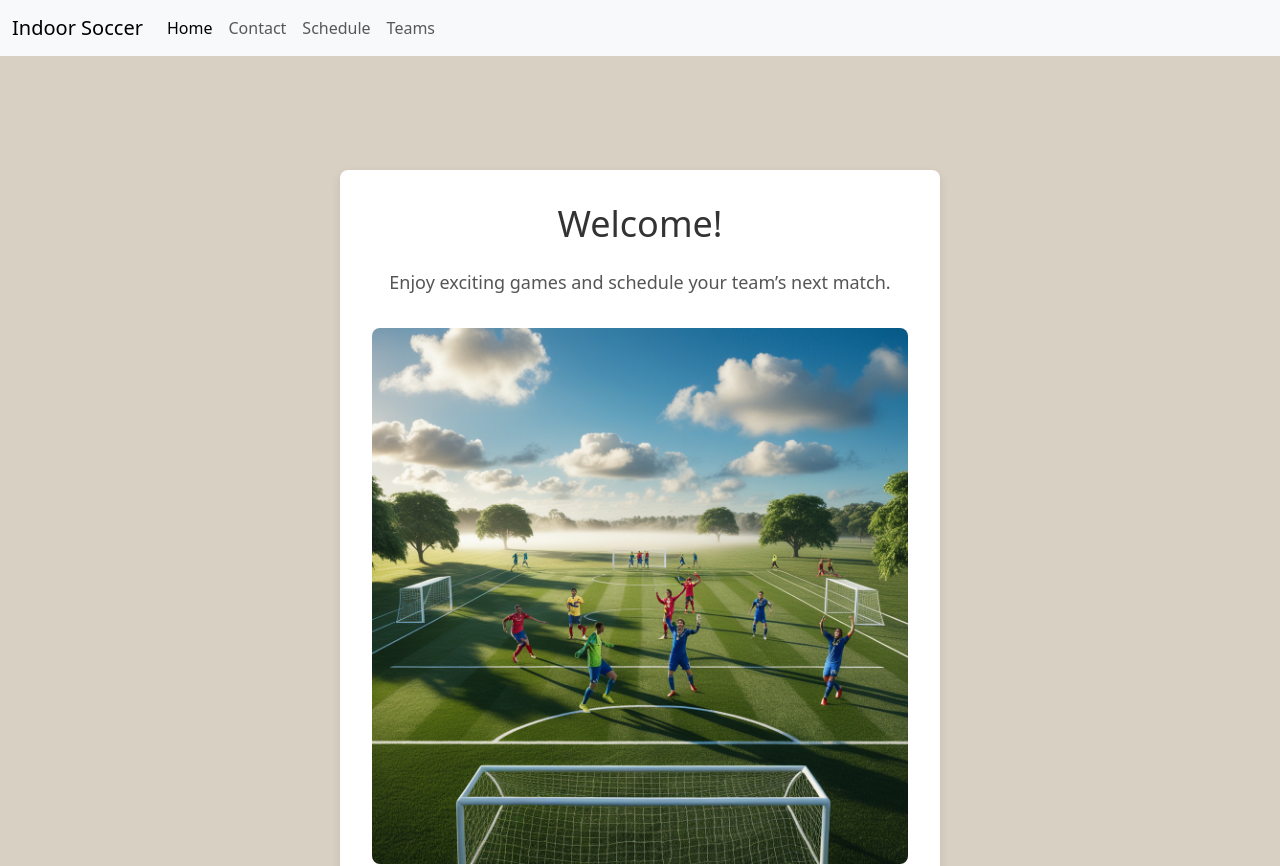
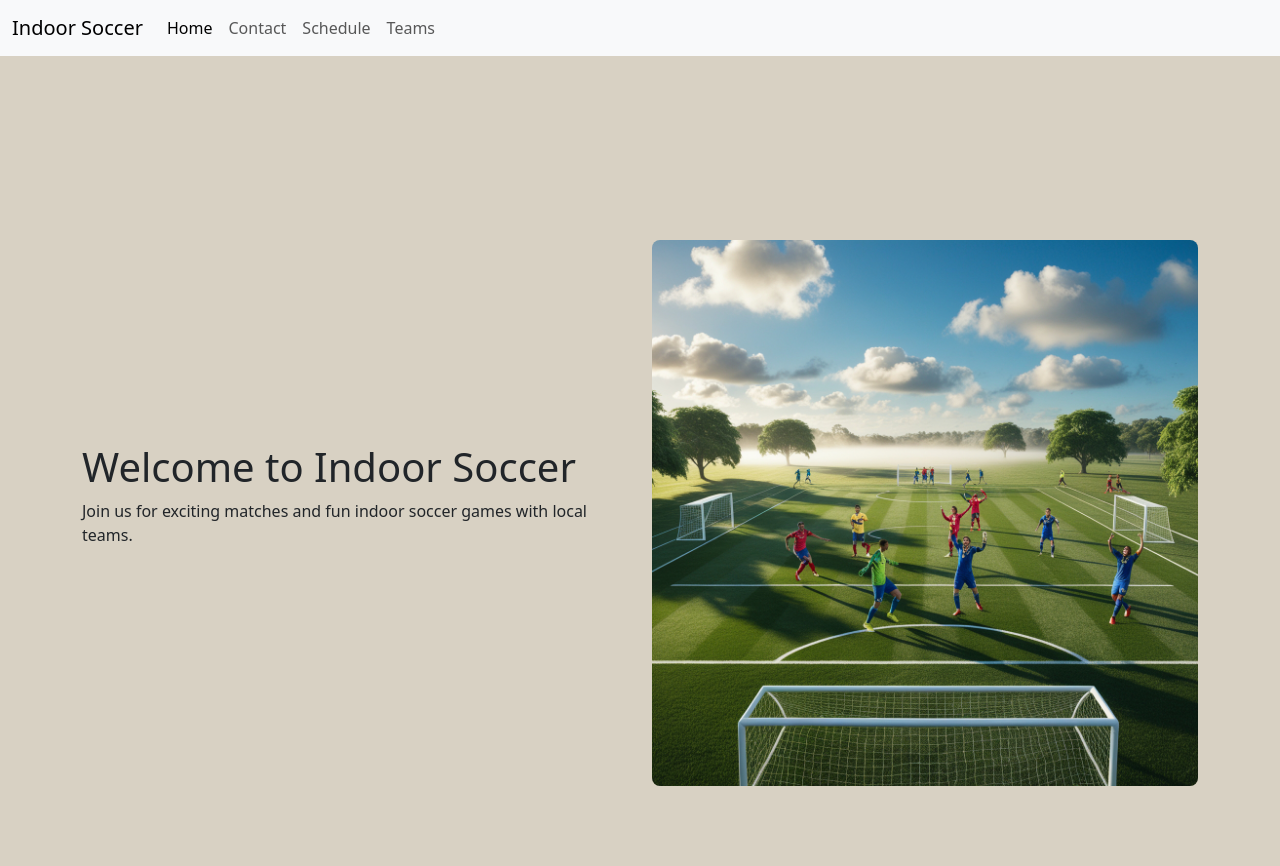
Before and after one commit to Venc-alt/indoor-soccer-app, a React (Create React App) app: page / in a window 1280 px wide. Shown: the top 866 px of the page. Built offline with nearby package versions, Linux system fonts and the light colour scheme.

Commit message:
Describe the changes made

```diff
--- a/src/pages/Home.js
+++ b/src/pages/Home.js
@@ -1,18 +1,41 @@
+// import React from 'react';
+// import '../styles/home.css';
+// import heroImage from '../images/Leonardo.jpg'; // Replace with your image
+
+// const Home = () => {
+//   return (
+//     <div className="home-container">
+//       <div className="home-content">
+//         <h1>Welcome!</h1>
+//         <p>Enjoy exciting games and schedule your team’s next match.</p>
+//         <img src={heroImage} alt="Indoor Soccer" style={{ width: '100%', borderRadius: '8px', marginBottom: '2rem' }} />
+//         <button className="cta-btn">Schedule a Game</button>
+//       </div>
+//     </div>
+//   );
+// };
+
+// export default Home;
+
+
 import React from 'react';
+import soccerImage from '../images/Leonardo.jpg';
 import '../styles/home.css';
-import heroImage from '../images/Leonardo.jpg'; // Replace with your image
 
 const Home = () => {
   return (
-    <div className="home-container">
-      <div className="home-content">
-        <h1>Welcome!</h1>
-        <p>Enjoy exciting games and schedule your team’s next match.</p>
-        <img src={heroImage} alt="Indoor Soccer" style={{ width: '100%', borderRadius: '8px', marginBottom: '2rem' }} />
-        <button className="cta-btn">Schedule a Game</button>
+    <div className="container home-container"> {/* Bootstrap container */}
+      <div className="row align-items-center"> {/* Align vertically */}
+        <div className="col-md-6 order-md-1"> {/* 50% width on medium screens and above */}
+          <h1>Welcome to Indoor Soccer</h1>
+          <p>Join us for exciting matches and fun indoor soccer games with local teams.</p>
+        </div>
+        <div className="col-md-6 order-md-2"> {/* 50% width on medium screens and above */}
+          <img src={soccerImage} alt="Indoor Soccer" className="img-fluid" /> {/* Responsive image */}
+        </div>
       </div>
     </div>
   );
-};
+}
 
 export default Home;
--- a/src/styles/home.css
+++ b/src/styles/home.css
@@ -1,36 +1,41 @@
 /* General page styles */
 .home-container {
-  display: flex;
-  justify-content: center;
-  align-items: center;
-  min-height: 100vh;
+  margin: 0 auto;
+  max-width: 1200px;
+  padding-top: 50px; /* Add some top padding */
 }
 
 .home-content {
-  text-align: center;
+  text-align: left;
   padding: 2rem;
   background-color: #fff;
   border-radius: 8px;
-  box-shadow: 0px 4px 10px rgba(0, 0, 0, 0.1); /* Subtle shadow for elevation */
-  max-width: 600px; /* Restrict width for better readability */
+  box-shadow: 0px 4px 10px rgba(0, 0, 0, 0.1);
 }
 
 /* Typography */
 .home-content h1 {
-  font-size: 36px; /* Larger for main heading */
-  color: #333; /* Dark text color */
-  margin-bottom: 1.5rem; /* Spacing below the heading */
+  font-size: 36px;
+  color: #333;
+  margin-bottom: 1.5rem;
 }
 
 .home-content p {
-  font-size: 18px; /* Medium size for text */
-  color: #555; /* Slightly lighter text color */
+  font-size: 18px;
+  color: #555;
   margin-bottom: 2rem;
+}
+
+/* Image styling */
+img {
+  max-width: 100%; /* Ensure responsiveness */
+  border-radius: 8px; /* Add a slight border radius */
+  margin-top: 20px; /* Space between image and content on smaller screens */
 }
 
 /* Button styles */
 .cta-btn {
-  background-color: #547B5B; /* Vibrant blue */
+  background-color: #547B5B;
   color: white;
   padding: 10px 20px;
   border: none;
@@ -41,5 +46,5 @@
 }
 
 .cta-btn:hover {
-  background-color: #8E8476; /* Darker blue on hover */
+  background-color: #8E8476;
 }
```
